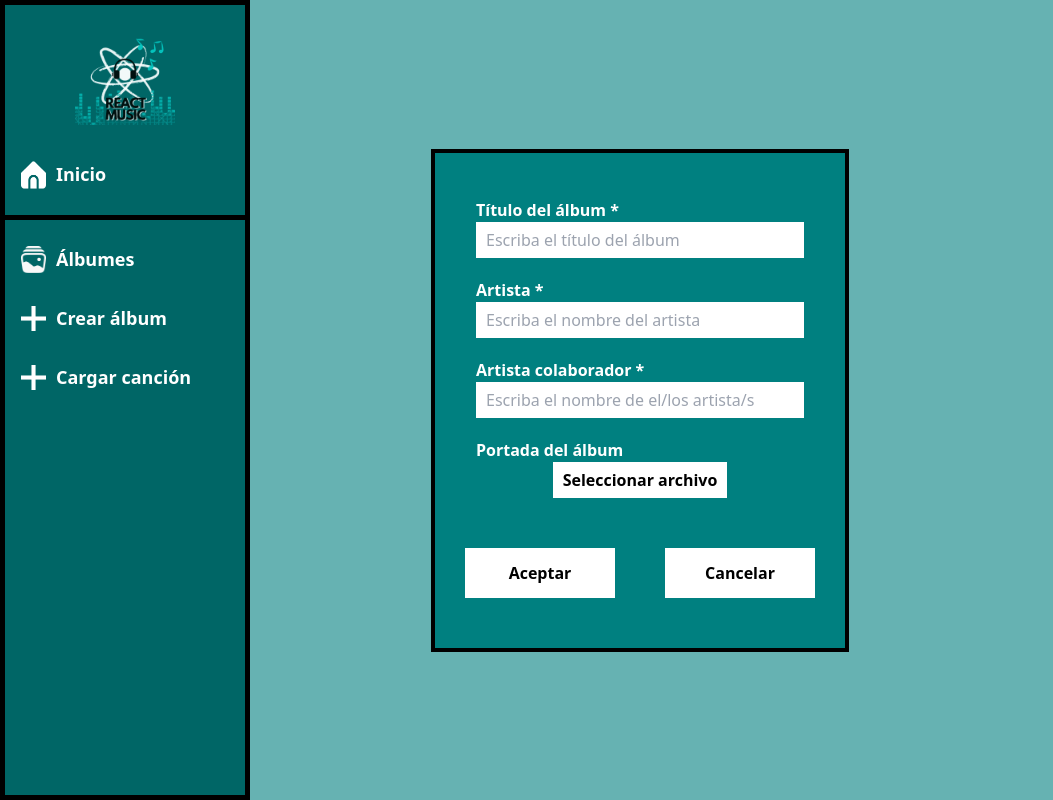
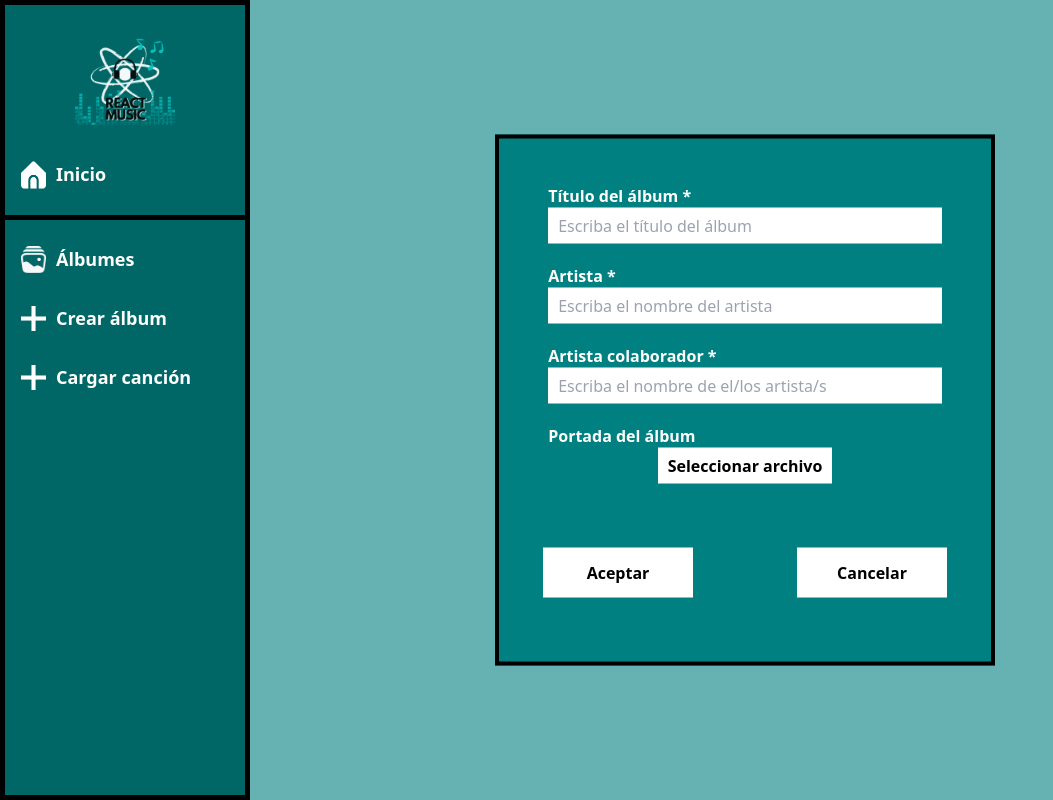
Before and after one commit to IVANCCAMA/Spotify-React, a React (Create React App) app in the folder spotify/: page /crearAlbum in a window 1280 px wide. Shown: the whole page, without its empty margins (0-1053 px from the left). Built offline with nearby package versions, Linux system fonts and the light colour scheme.

Commit message:
correcciones de bugs

```diff
--- a/spotify/src/components/añadirCancion.js
+++ b/spotify/src/components/añadirCancion.js
@@ -372,7 +372,7 @@ function AñadirCancion() {
           {/* SELECCIONAR ARCHIVO */}
           <div className="campo campo-cargar-cancion">
             <div className="input-box">
-              <label htmlFor="archivo">Canción</label>
+              <label htmlFor="archivo">Seleccionar canción *</label>
               <div className="seleccionarArchivo">
                 <span className="nombreArchivo" id="nombreArchivo"></span> {/* Mostrar nombre del archivo */}
                 <input
--- a/spotify/src/components/form.css
+++ b/spotify/src/components/form.css
@@ -10,6 +10,11 @@
     align-items: center;
     overflow: hidden;
     margin-left: auto;
+    position: absolute;
+    left: 50%;
+    right: 50%;
+    translate: 71% -50%;
+    margin-right: 0;
 }
 
 /* Contenedor del formulario */
@@ -31,6 +36,8 @@
 /* Campos de entrada */
 .campo {
     margin-bottom: 20px;
+
+    /* padding: 20px; */
 }
 
 .input-box {
@@ -101,7 +108,7 @@
 .btn-box {
     display: flex;
     justify-content: space-between;
-    padding: 30px;
+    padding: 44px;
     gap: 50px;
 }
 
@@ -131,6 +138,7 @@
     background: #fff;
     color: #000000;
     justify-content: center;
+
 
 }
 
```
